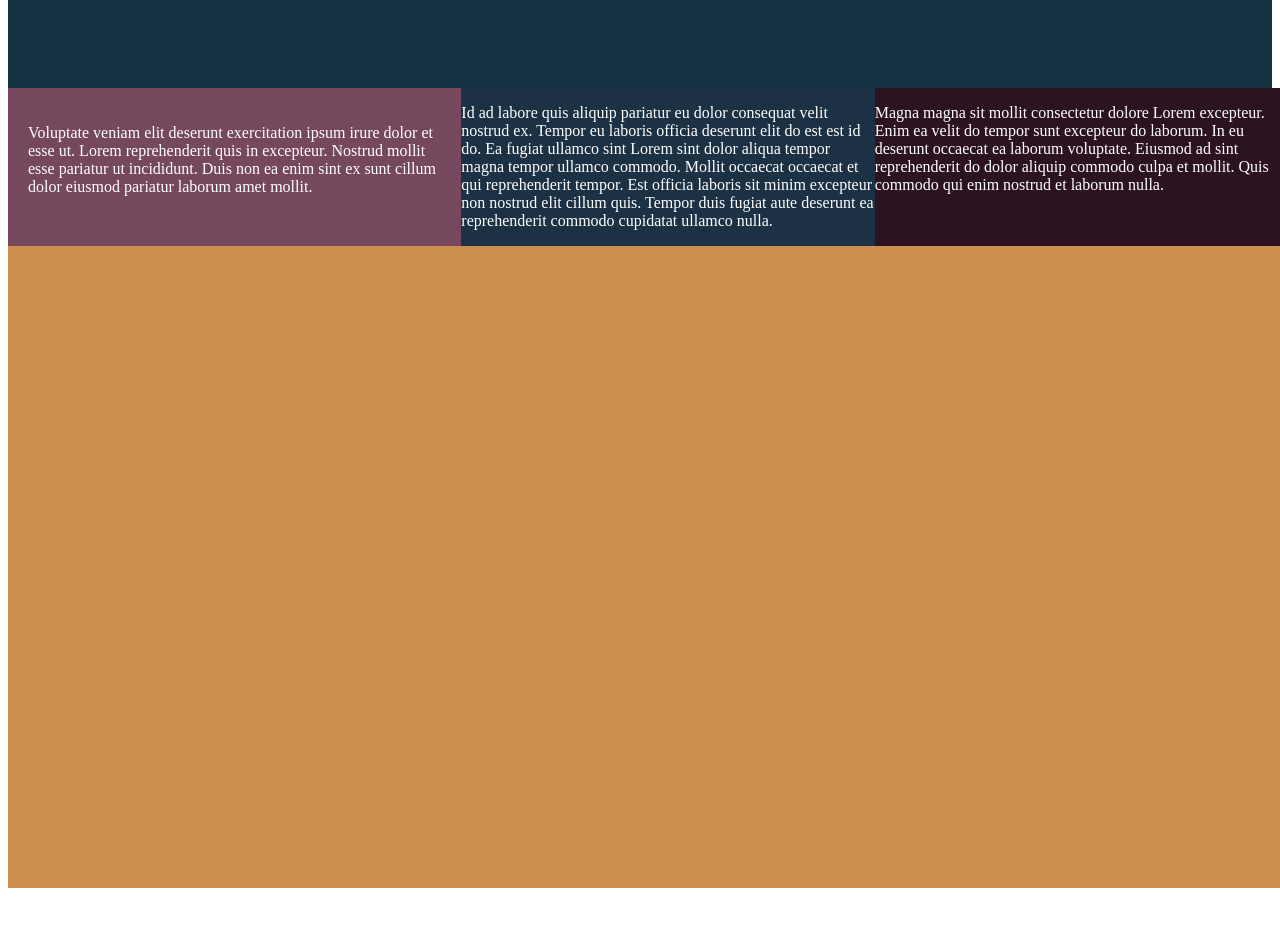
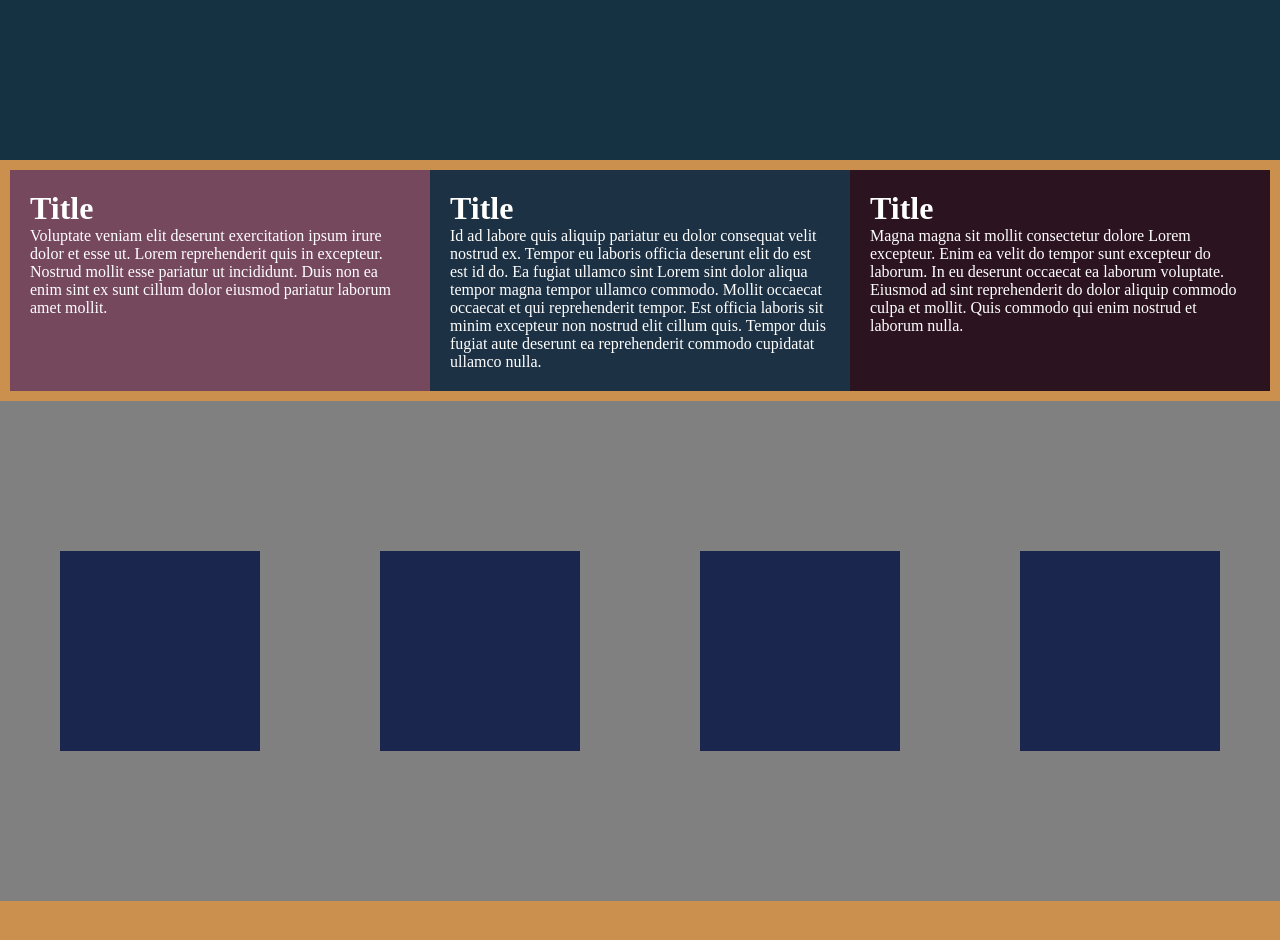
Before and after one commit to dawid446/learnFlexBox, a plain HTML site: page index.html in a window 1280 px wide. Shown: the part 720-1660 px from the top of the page. Before the commit the page ends 1616 px from the top, so only its background shows below. Drawn offline with Linux system fonts and the light colour scheme.

Commit message:
add container third

```diff
--- a/index.html
+++ b/index.html
@@ -42,22 +42,40 @@
     <div class="second_page">
         <div class="container_second">
             <div class="first">
+                <h1>Title</h1>
                 <p>
-                   Voluptate veniam elit deserunt exercitation ipsum irure dolor et esse ut. Lorem reprehenderit quis in excepteur. Nostrud mollit esse pariatur ut incididunt. Duis non ea enim sint ex sunt cillum dolor eiusmod pariatur laborum amet mollit.
+                    Voluptate veniam elit deserunt exercitation ipsum irure dolor et esse ut. Lorem reprehenderit quis
+                    in excepteur. Nostrud mollit esse pariatur ut incididunt. Duis non ea enim sint ex sunt cillum
+                    dolor eiusmod pariatur laborum amet mollit.
                 </p>
             </div>
             <div class="second">
+                <h1>Title</h1>
                 <p>
-                    Id ad labore quis aliquip pariatur eu dolor consequat velit nostrud ex. Tempor eu laboris officia deserunt elit do est est id do. Ea fugiat ullamco sint Lorem sint dolor aliqua tempor magna tempor ullamco commodo. Mollit occaecat occaecat et qui reprehenderit tempor. Est officia laboris sit minim excepteur non nostrud elit cillum quis. Tempor duis fugiat aute deserunt ea reprehenderit commodo cupidatat ullamco nulla.
+                    Id ad labore quis aliquip pariatur eu dolor consequat velit nostrud ex. Tempor eu laboris officia
+                    deserunt elit do est est id do. Ea fugiat ullamco sint Lorem sint dolor aliqua tempor magna tempor
+                    ullamco commodo. Mollit occaecat occaecat et qui reprehenderit tempor. Est officia laboris sit
+                    minim excepteur non nostrud elit cillum quis. Tempor duis fugiat aute deserunt ea reprehenderit
+                    commodo cupidatat ullamco nulla.
                 </p>
             </div>
             <div class="third">
+                <h1>Title</h1>
                 <p>
-                    Magna magna sit mollit consectetur dolore Lorem excepteur. Enim ea velit do tempor sunt excepteur do laborum. In eu deserunt occaecat ea laborum voluptate. Eiusmod ad sint reprehenderit do dolor aliquip commodo culpa et mollit. Quis commodo qui enim nostrud et laborum nulla.
+                    Magna magna sit mollit consectetur dolore Lorem excepteur. Enim ea velit do tempor sunt excepteur
+                    do laborum. In eu deserunt occaecat ea laborum voluptate. Eiusmod ad sint reprehenderit do dolor
+                    aliquip commodo culpa et mollit. Quis commodo qui enim nostrud et laborum nulla.
                 </p>
             </div>
         </div>
+        <div class="container_third">
+            <div class="article"></div>
+            <div class="article"></div>
+            <div class="article"></div>
+            <div class="article"></div>
         </div>
+    </div>
+
 </body>
 
 </html>
--- a/style.css
+++ b/style.css
@@ -1,15 +1,19 @@
 *{
     box-sizing: border-box;
+    margin: 0px;
+    padding: 0px;
 
+}
+body{
+    margin: 0px;
 }
 .page{
     display: flex;
     flex-direction: column;
-    min-height: 100vh;
 }
 .navbar{
     height: 80px;
-    background: #E2AFDE;
+    background-color: #E2AFDE;
 }
 .navbar ul{
     display: flex;
@@ -20,7 +24,7 @@
 ul li{
     text-decoration: none;
     text-align: center;
-    padding: 14px 16px;
+    padding: 20px;
     font-size: 17px;
 }
 
@@ -29,8 +33,8 @@ ul li:hover{
 }
 
 .container_first{
-    height: 90vh;
-    background: #153243;
+    height: 100vh;
+    background-color: #153243;
     display: flex;
     justify-content: center;
     align-items: center;
@@ -41,7 +45,7 @@ ul li:hover{
 .text{
     height: 30vh;
     width: 50vh;
-    background: #F991CC;
+    background-color: #F991CC;
     border-radius: 15px;
     display: flex;
 
@@ -51,7 +55,7 @@ ul li:hover{
     margin: auto
 }
 .container_first .text:hover{
-    background: #885070;
+    background-color: #885070;
     color: white;
 
     transition:all 0.3s ease;
@@ -69,25 +73,59 @@ ul li:hover{
 .second_page{
     width: 100vw;
     height: 100vh;
-    background: #CB904D
+    background-color: #CB904D;
+
+    display: flex;
+    flex-direction: column;
+
+
 }
+
 .container_second{
 
     display: flex;
     color: white;
-    justify-content: space-between;
+
+    justify-content: space-around;
+    margin: 10px;
 
 }
+
 .first{
     padding: 20px;
     flex: 1;
-    background: #75485E;
+    background-color: #75485E;
+
+
 }
 .second{
     flex: 1;
-    background: #1C3144;
+    background-color: #1C3144;
+    padding: 20px;
+
 }
 .third{
     flex: 1;
-    background: #2C1320
+    background-color: #2C1320;
+    padding: 20px;
+
 }
+
+.container_third{
+
+    background-color: grey;
+    width: 100%;
+    height: 500px;
+
+    display: flex;
+    flex-wrap: wrap;
+    justify-content: space-around;
+    align-items: center;
+}
+
+.article{
+    width: 200px;
+    height: 200px;
+    background-color: #1B264F;
+    margin: 5px;
+}
```
Lines whose indentation alone changed are shown as unchanged.
